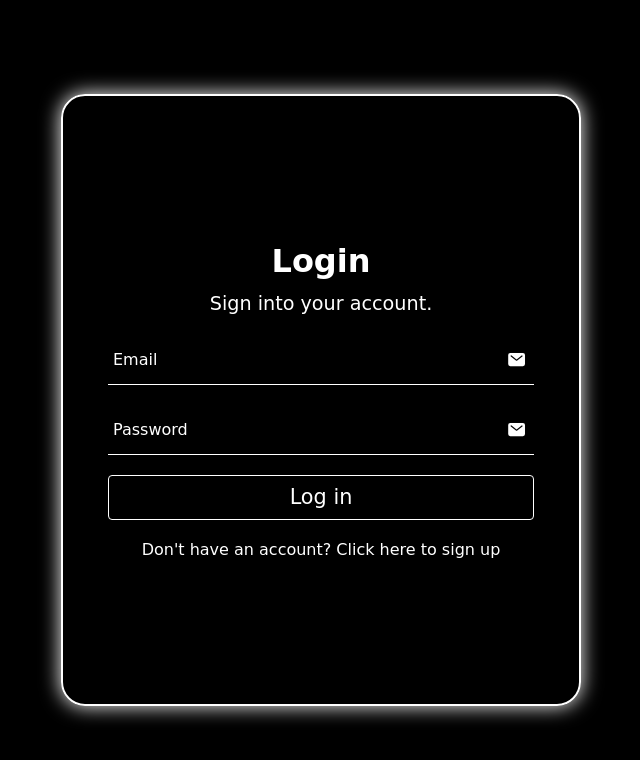
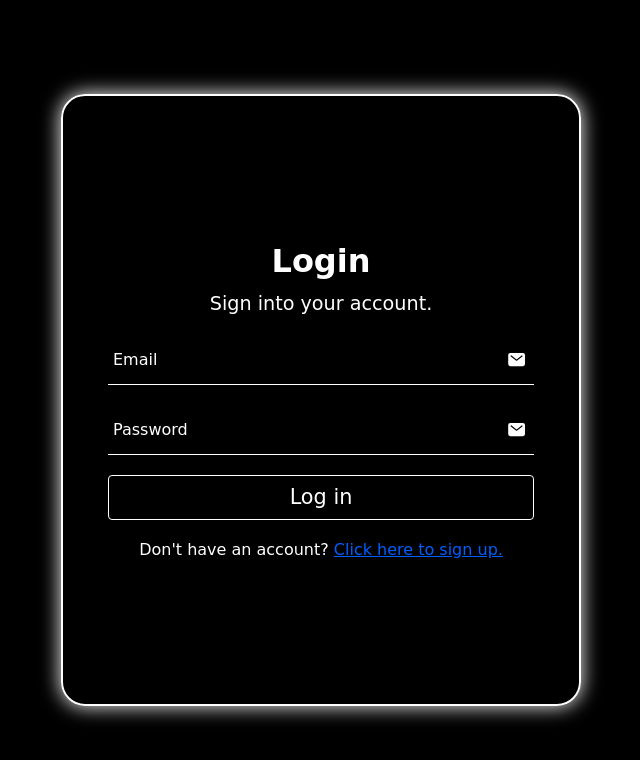
Before and after one commit to yaseen-ahmed26/peck-website, a SvelteKit app: page /login in a window 1280 px wide. Shown: the top 760 px of the page, without its empty margins (319-959 px from the left). Built offline with nearby package versions, Linux system fonts and the light colour scheme.

Commit message:
feat: link login and register pages

```diff
--- a/src/lib/styles/form.css
+++ b/src/lib/styles/form.css
@@ -21,3 +21,7 @@ form{
     background: white;
     color: black
 }
+
+.link{
+    color: #005eff;
+}
--- a/src/routes/login/+page.svelte
+++ b/src/routes/login/+page.svelte
@@ -28,6 +28,6 @@
         <Input {...loginInput} bind:value={email}/>
         <Input {...passwordInput} bind:value={password}/>
         <button class="login-btn" type="submit" >Log in</button>
-        <p>Don't have an account? Click here to sign up</p>
+        <p>Don't have an account? <a class="link" href="/register">Click here to sign up.</a></p>
     </form>
 </Card>
--- a/src/routes/register/+page.svelte
+++ b/src/routes/register/+page.svelte
@@ -48,6 +48,6 @@
         <Input {...passwordInput} bind:value={password}/>
         <Input {...confirmPasswordInput} bind:value={confirmPassword}/>
         <button class="login-btn" type="submit" >Log in</button>
-        <p>Don't have an account? Click here to sign up</p>
+        <p>Already have an account? <a class="link" href="/login">Log in here.</a></p>
     </form>
 </Card>
```
